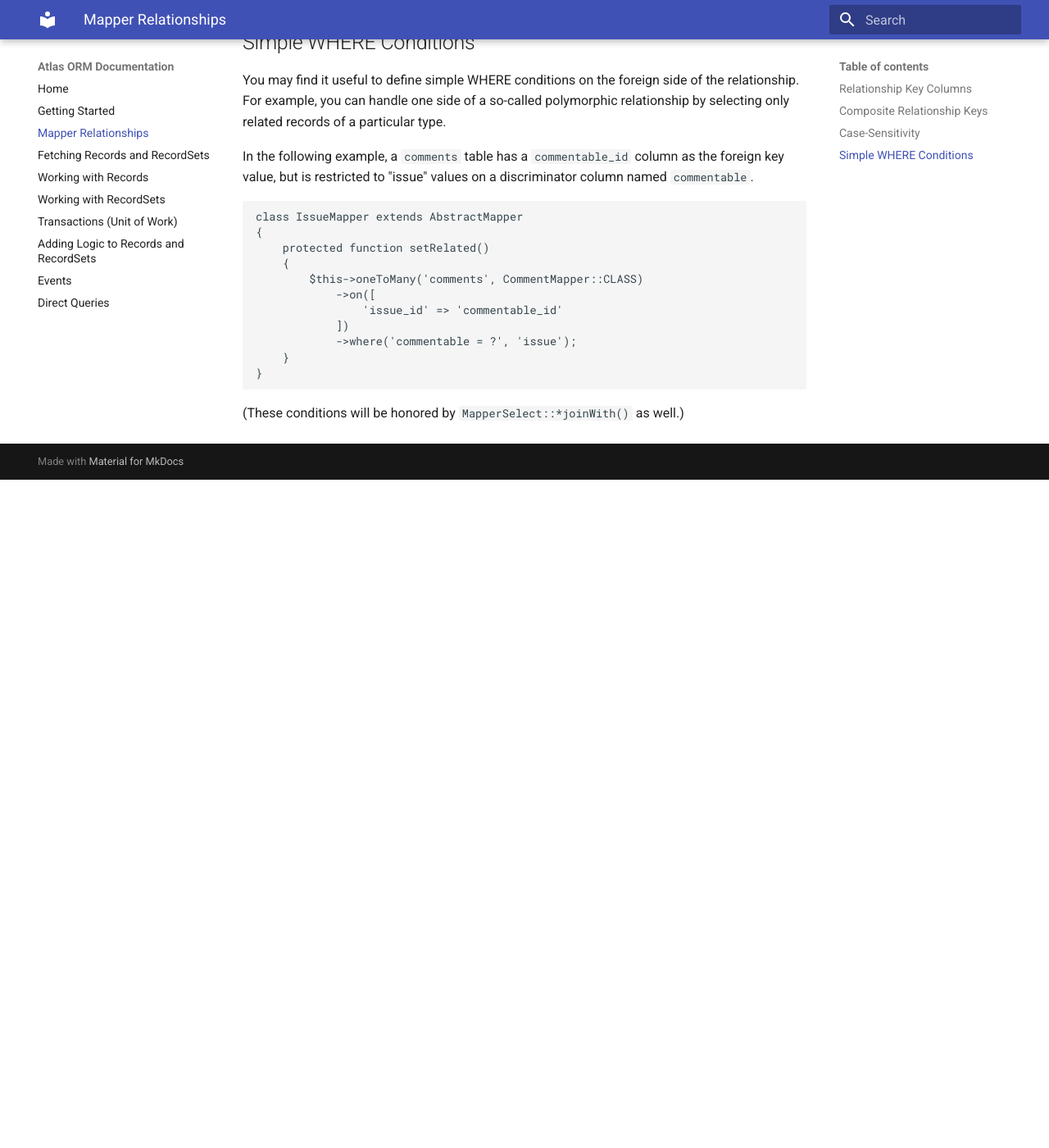
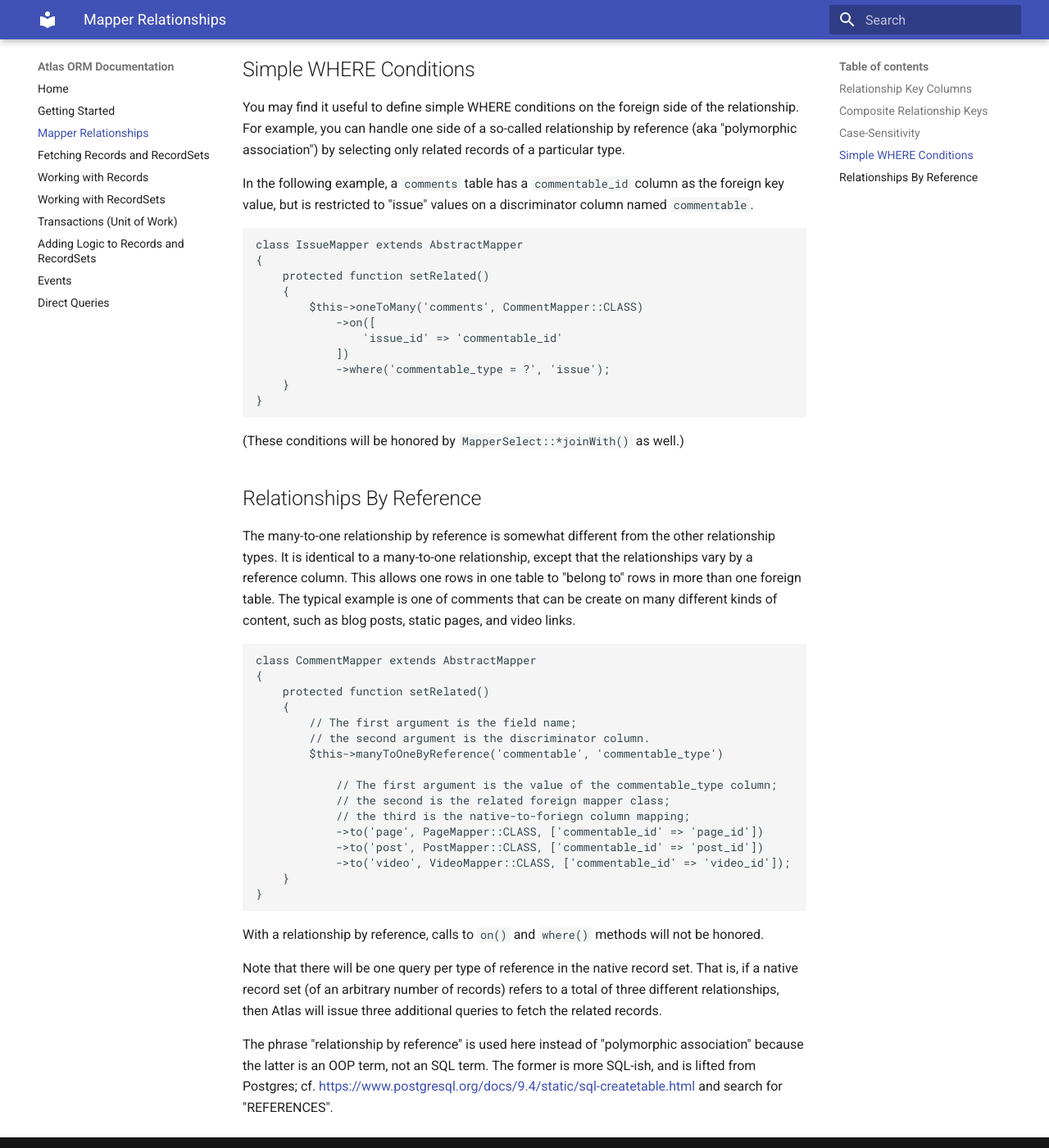
Before and after one commit to atlasphp/Atlas.Orm, an MkDocs documentation site: the page built from docs/relationships.md, in a window 1280 px wide and 1400 px high, scrolled down 2944 px. Shown: the whole window at 82% size. Built offline with MkDocs 1.6.1 and Material for MkDocs 9.7.7, drawn with Linux system fonts in a browser that asks for light colours; old or Windows-style settings are respelled for this version of MkDocs; before the commit the page ends 3529 px from its top, so only the background shows below that; some of the changed text lies outside the part shown.

Commit message:
add minimal docs on many-to-one by reference

````diff
--- a/docs/relationships.md
+++ b/docs/relationships.md
@@ -1,12 +1,13 @@
 # Mapper Relationships
 
 You can add relationships to a mapper inside its `setRelated()` method, calling
-one of the four available relationship-definition methods:
+one of the five available relationship-definition methods:
 
 - `oneToOne($field, $mapperClass)` (aka "has one")
 - `manyToOne($field, $mapperClass)` (aka "belongs to")
 - `oneToMany($field, $mapperClass)` (aka "has many")
 - `manyToMany($field, $mapperClass, $throughField)` (aka "has many through")
+- `manyToOneByReference($field, $referenceCol)` (aka "polymorphic association")
 
 The `$field` will become a field name on the returned Record object. That field
 will be populated from the specified `$mapperClass` in Atlas. (In the case of
@@ -145,7 +146,8 @@ when Atlas is stitching together related records.
 
 You may find it useful to define simple WHERE conditions on the foreign side of
 the relationship. For example, you can handle one side of a so-called
-polymorphic relationship by selecting only related records of a particular type.
+relationship by reference (aka "polymorphic association") by selecting only
+related records of a particular type.
 
 In the following example, a `comments` table has a `commentable_id` column as
 the foreign key value, but is restricted to "issue" values on a discriminator
@@ -160,9 +162,51 @@ class IssueMapper extends AbstractMapper
             ->on([
                 'issue_id' => 'commentable_id'
             ])
-            ->where('commentable = ?', 'issue');
+            ->where('commentable_type = ?', 'issue');
     }
 }
 ```
 
 (These conditions will be honored by `MapperSelect::*joinWith()` as well.)
+
+## Relationships By Reference
+
+The many-to-one relationship by reference is somewhat different from the other
+relationship types. It is identical to a many-to-one relationship, except that
+the relationships vary by a reference column. This allows one rows in one table
+to "belong to" rows in more than one foreign table. The typical example is one
+of comments that can be create on many different kinds of content, such as blog
+posts, static pages, and video links.
+
+```php
+class CommentMapper extends AbstractMapper
+{
+    protected function setRelated()
+    {
+        // The first argument is the field name;
+        // the second argument is the discriminator column.
+        $this->manyToOneByReference('commentable', 'commentable_type')
+
+            // The first argument is the value of the commentable_type column;
+            // the second is the related foreign mapper class;
+            // the third is the native-to-foriegn column mapping;
+            ->to('page', PageMapper::CLASS, ['commentable_id' => 'page_id'])
+            ->to('post', PostMapper::CLASS, ['commentable_id' => 'post_id'])
+            ->to('video', VideoMapper::CLASS, ['commentable_id' => 'video_id']);
+    }
+}
+```
+
+With a relationship by reference, calls to `on()` and `where()` methods will not
+be honored.
+
+Note that there will be one query per type of reference in the native record
+set. That is, if a native record set (of an arbitrary number of records) refers
+to a total of three different relationships, then Atlas will issue three
+additional queries to fetch the related records.
+
+The phrase "relationship by reference" is used here instead of "polymorphic
+association" because the latter is an OOP term, not an SQL term. The former is
+more SQL-ish, and is lifted from Postgres; cf.
+<https://www.postgresql.org/docs/9.4/static/sql-createtable.html> and search for
+"REFERENCES".
````
